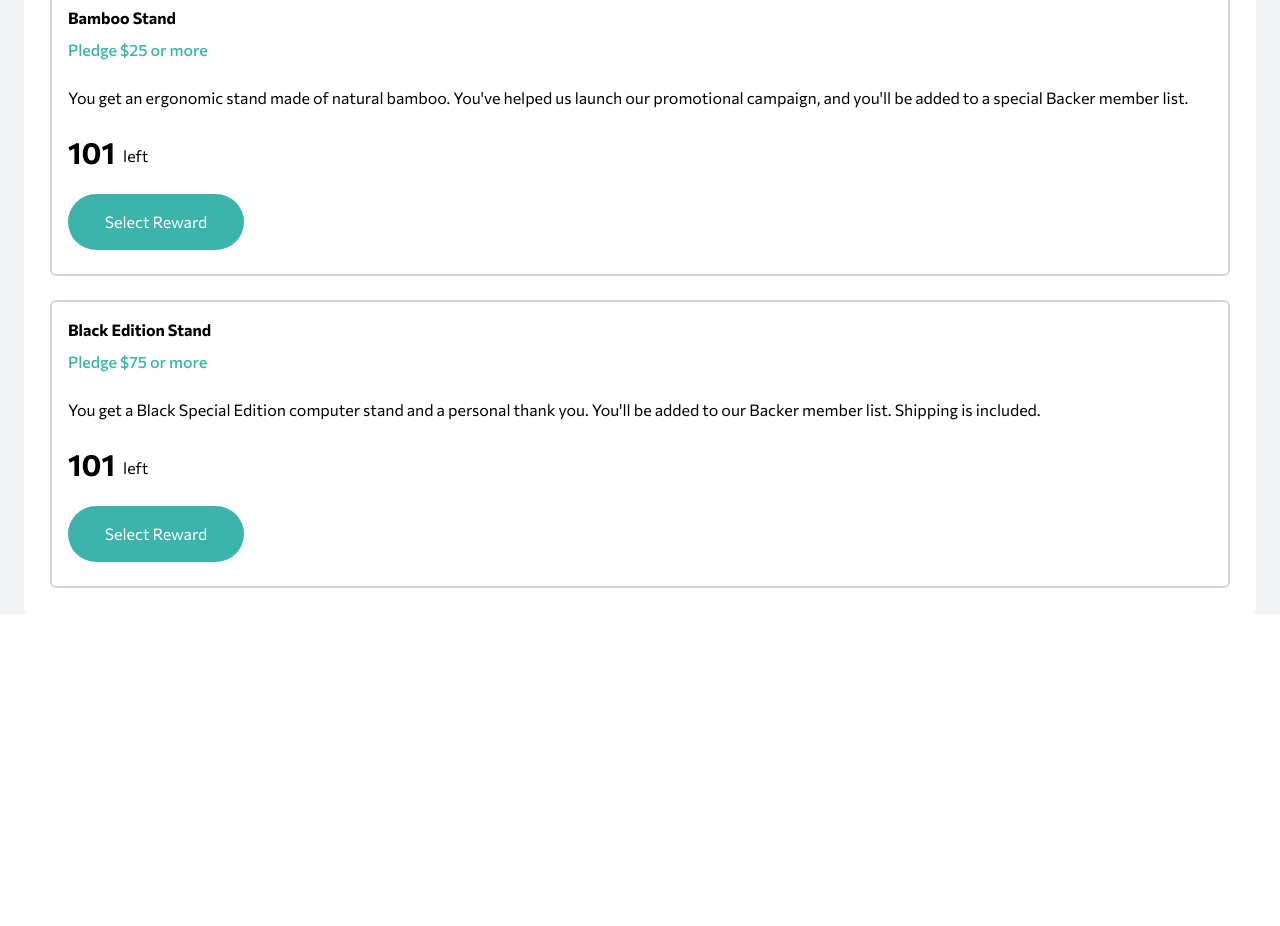
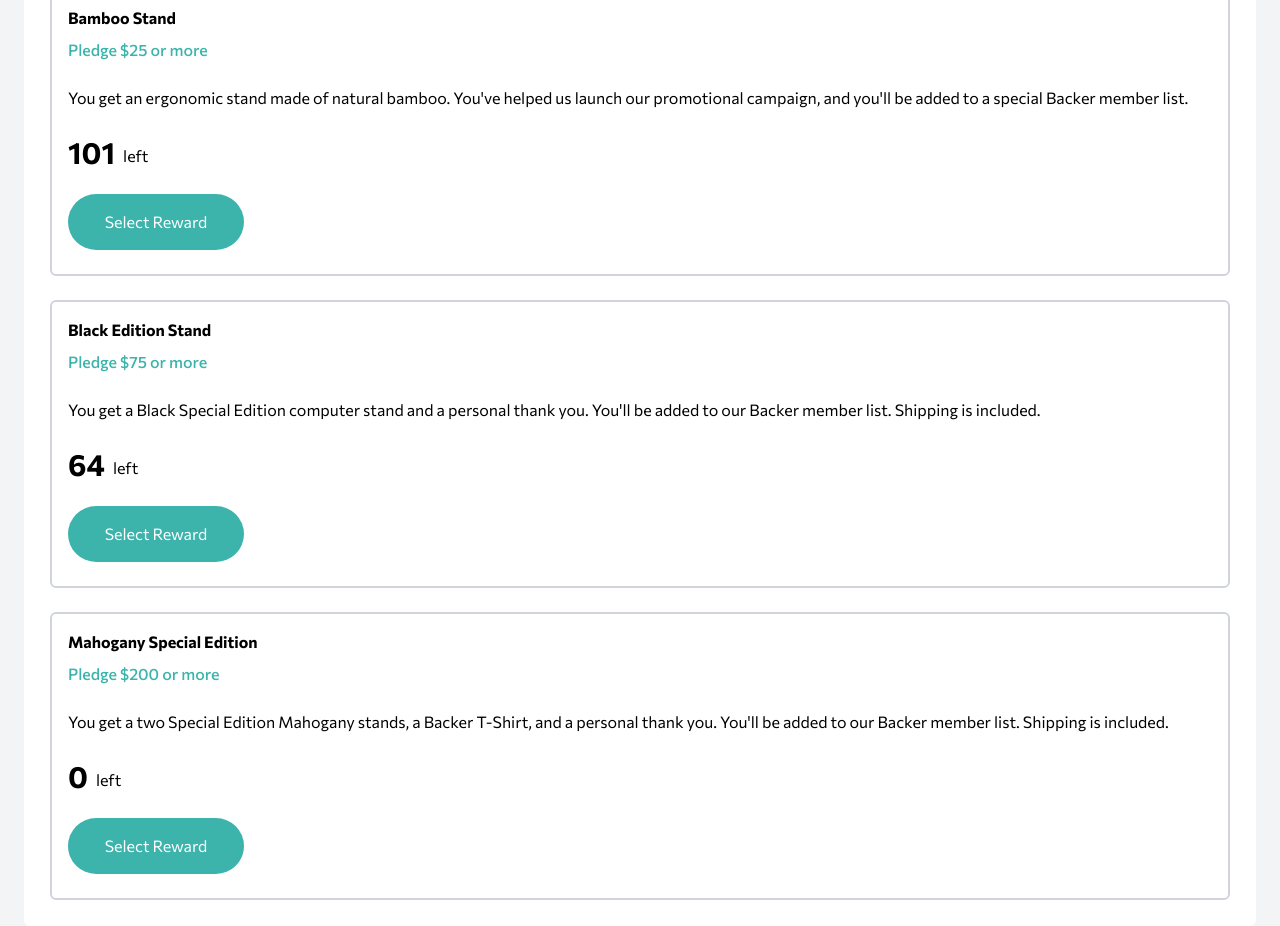
Before and after one commit to AlsoPeters/fm-crowdfunding-product-page, a React (Create React App) app: page / in a window 1280 px wide. Shown: the part 1180-2106 px from the top of the page. Before the commit the page ends 1794 px from the top, so only its background shows below. Built offline with nearby package versions, Linux system fonts and the light colour scheme.

Commit message:
fixed 'Amount left' state when mapping through cards

```diff
--- a/src/App.js
+++ b/src/App.js
@@ -1,16 +1,43 @@
 import { ReactComponent as Hamburger } from './images/icon-hamburger.svg';
 import { ReactComponent as Logo } from './images/logo-mastercraft.svg';
 import { ReactComponent as Bookmark } from './images/icon-bookmark.svg';
-import ProgressBar from './components/ProgressBar';
-import PledgeCard from './components/PledgeCard';
 import MobileMenu from './components/MobileMenu';
 import BackProjectModal from './components/BackProjectModal';
 import { useState } from 'react';
+import Card from './components/Card';
+
+const pledgeTiers = [
+  {
+    id: 1,
+    title: 'Bamboo Stand',
+    amount: 'Pledge $25 or more',
+    description:
+      "You get an ergonomic stand made of natural bamboo. You've helped us launch our promotional campaign, and you'll be added to a special Backer member list.",
+    amount_left: 101,
+  },
+  {
+    id: 2,
+    title: 'Black Edition Stand',
+    amount: 'Pledge $75 or more',
+    description:
+      "You get a Black Special Edition computer stand and a personal thank you. You'll be added to our Backer member list. Shipping is included.",
+    amount_left: 64,
+  },
+  {
+    id: 3,
+    title: 'Mahogany Special Edition',
+    amount: 'Pledge $200 or more',
+    description:
+      "You get a two Special Edition Mahogany stands, a Backer T-Shirt, and a personal thank you. You'll be added to our Backer member list. Shipping is included.",
+    amount_left: 0,
+  },
+];
 
 function App() {
   const [amountBacked, setAmountBacked] = useState(89914);
   const [totalBackers, setTotalBackers] = useState(5007);
   const [daysLeft, setDaysLeft] = useState(56);
+  const [bambooStandAmount, setBambooStandAmount] = useState(101);
 
   const [menuOpened, setMenuOpened] = useState(false);
   const [backProjectModalOpen, setBackProjectModalOpen] = useState(false);
@@ -112,7 +139,11 @@ function App() {
             USB sticks to be stored under the stand.
           </p>
 
-          <PledgeCard />
+          <div>
+            {pledgeTiers.map((tier) => (
+              <Card key={tier.id} tier={tier} />
+            ))}
+          </div>
         </div>
       </div>
     </div>
--- /dev/null
+++ b/src/components/Card.js
@@ -0,0 +1,37 @@
+import { useState } from 'react';
+
+function Card(props) {
+  const [amountLeft, setAmountLeft] = useState(props.tier.amount_left);
+
+  return (
+    <div>
+      <div
+        key={props.tier.id}
+        className='px-4 pt-4 pb-6 mb-6 border-2 border-gray-300 rounded-md'
+      >
+        <div>
+          <h1 className='pb-2 font-bold'>{props.tier.title}</h1>
+          <h2 className='pb-6 font-medium text-primary-moderate-cyan'>
+            {props.tier.amount}
+          </h2>
+          <p className='pb-6'>{props.tier.description}</p>
+        </div>
+
+        <div className='flex pb-6'>
+          <div className='text-3xl font-bold '>{amountLeft}</div>
+          <div className='content-center pt-2 pl-2 text-base'> left</div>
+        </div>
+        <button
+          onClick={() => {
+            setAmountLeft(amountLeft - 1);
+          }}
+          className='text-base font-normal'
+        >
+          Select Reward
+        </button>
+      </div>
+    </div>
+  );
+}
+
+export default Card;
--- a/src/components/PledgeCard.js
+++ /dev/null
@@ -1,44 +0,0 @@
-export default function PledgeCard(props) {
-  console.log(props);
-
-  const pledgeTiers = [
-    {
-      id: 1,
-      title: 'Bamboo Stand',
-      amount: 'Pledge $25 or more',
-      description:
-        "You get an ergonomic stand made of natural bamboo. You've helped us launch our promotional campaign, and you'll be added to a special Backer member list.",
-      amount_left: '101',
-    },
-    {
-      id: 2,
-      title: 'Black Edition Stand',
-      amount: 'Pledge $75 or more',
-      description:
-        "You get a Black Special Edition computer stand and a personal thank you. You'll be added to our Backer member list. Shipping is included.",
-      amount_left: '64',
-    },
-  ];
-
-  return (
-    <>
-      {pledgeTiers.map((tier) => (
-        <div className='px-4 pt-4 pb-6 mb-6 border-2 border-gray-300 rounded-md'>
-          <div key={tier.id}>
-            <h1 className='pb-2 font-bold'>{tier.title}</h1>
-            <h2 className='pb-6 font-medium text-primary-moderate-cyan'>
-              {tier.amount}
-            </h2>
-            <p className='pb-6'>{tier.description}</p>
-          </div>
-
-          <div className='flex pb-6'>
-            <div className='text-3xl font-bold '>101</div>
-            <div className='content-center pt-2 pl-2 text-base'> left</div>
-          </div>
-          <button className='text-base font-normal'>Select Reward</button>
-        </div>
-      ))}
-    </>
-  );
-}
--- a/src/components/ProgressBar.js
+++ /dev/null
@@ -1,14 +0,0 @@
-export default function ProgressBar() {
-  return (
-    <div>
-      <div className='relative pt-3'>
-        <div className='flex h-3 overflow-hidden bg-gray-300 rounded-md'>
-          <div
-            style={{ width: '75%' }}
-            className='bg-primary-moderate-cyan'
-          ></div>
-        </div>
-      </div>
-    </div>
-  );
-}
```
